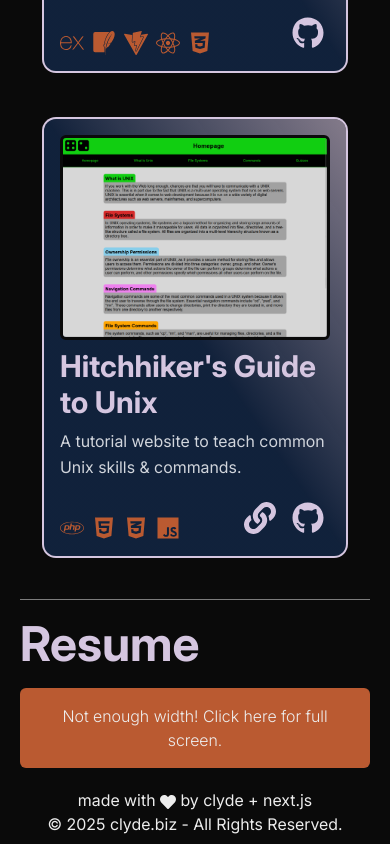
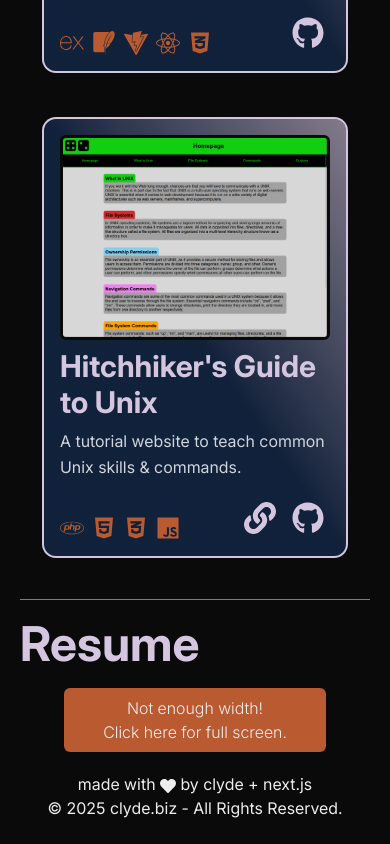
Before and after one commit to CodingArctic/next-portfolio, a Next.js app: page / in a window 390 px wide. Shown: the part 1844-2688 px from the top of the page. Built offline with nearby package versions, Linux system fonts and the light colour scheme.

Commit message:
adjust size of pdf viewer & mobile resume button

```diff
--- a/src/app/components/Resume.js
+++ b/src/app/components/Resume.js
@@ -8,16 +8,19 @@ function Resume() {
             <h1 id="projects" className="text-5xl mb-5 font-bold text-[#D5C6E0]">
                 Resume
             </h1>
-            <iframe src={PATH} className="hidden sm:block w-full h-[500px] md:h-[700px] lg:h-[900px] min-w-[300px] sm:max-h-[500px] max-w-5xl self-center flex-auto flex-shrink">
+            <iframe src={PATH} className="hidden sm:block w-5/6 h-[500px] md:h-[700px] lg:h-[900px] min-w-[300px] sm:max-h-[500px] max-w-5xl self-center flex-auto flex-shrink">
             </iframe>
-            <Link href={PATH}
-                target="blank"
-                className="block sm:hidden p-4 bg-[#BA5A31] rounded-md"
-            >
-                <p className="font-light m-auto text-center">
-                    Not enough width! Click here for full screen.
-                </p>
-            </Link>
+                <Link href={PATH}
+                    target="blank"
+                    className="block sm:hidden p-2 bg-[#BA5A31] m-auto rounded-md w-9/12"
+                >
+                    <p className="font-light text-center text-wrap">
+                        Not enough width!
+                    </p>
+                    <p className="font-light text-center">
+                        Click here for full screen.
+                    </p>
+                </Link>
         </div>
     );
 }
```
